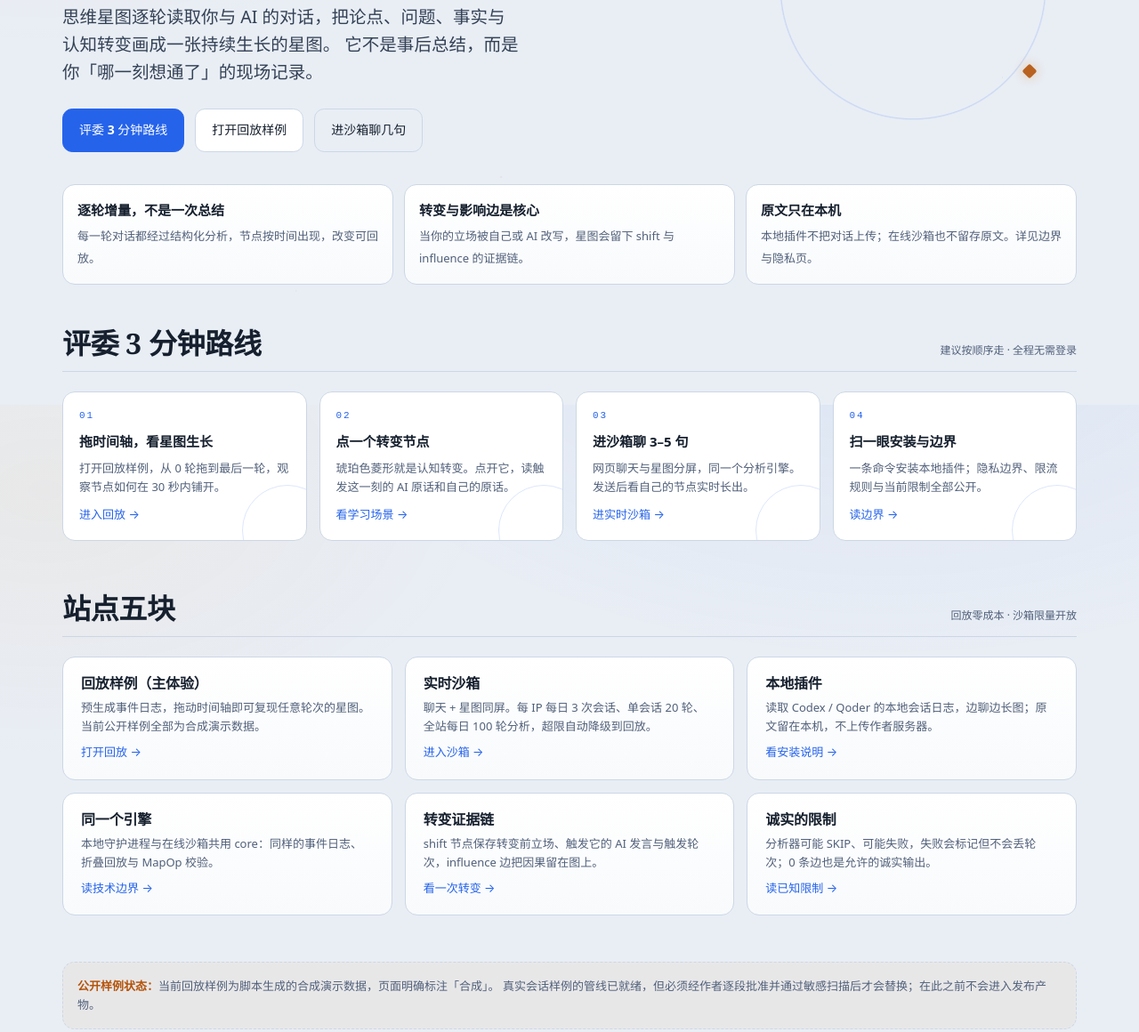
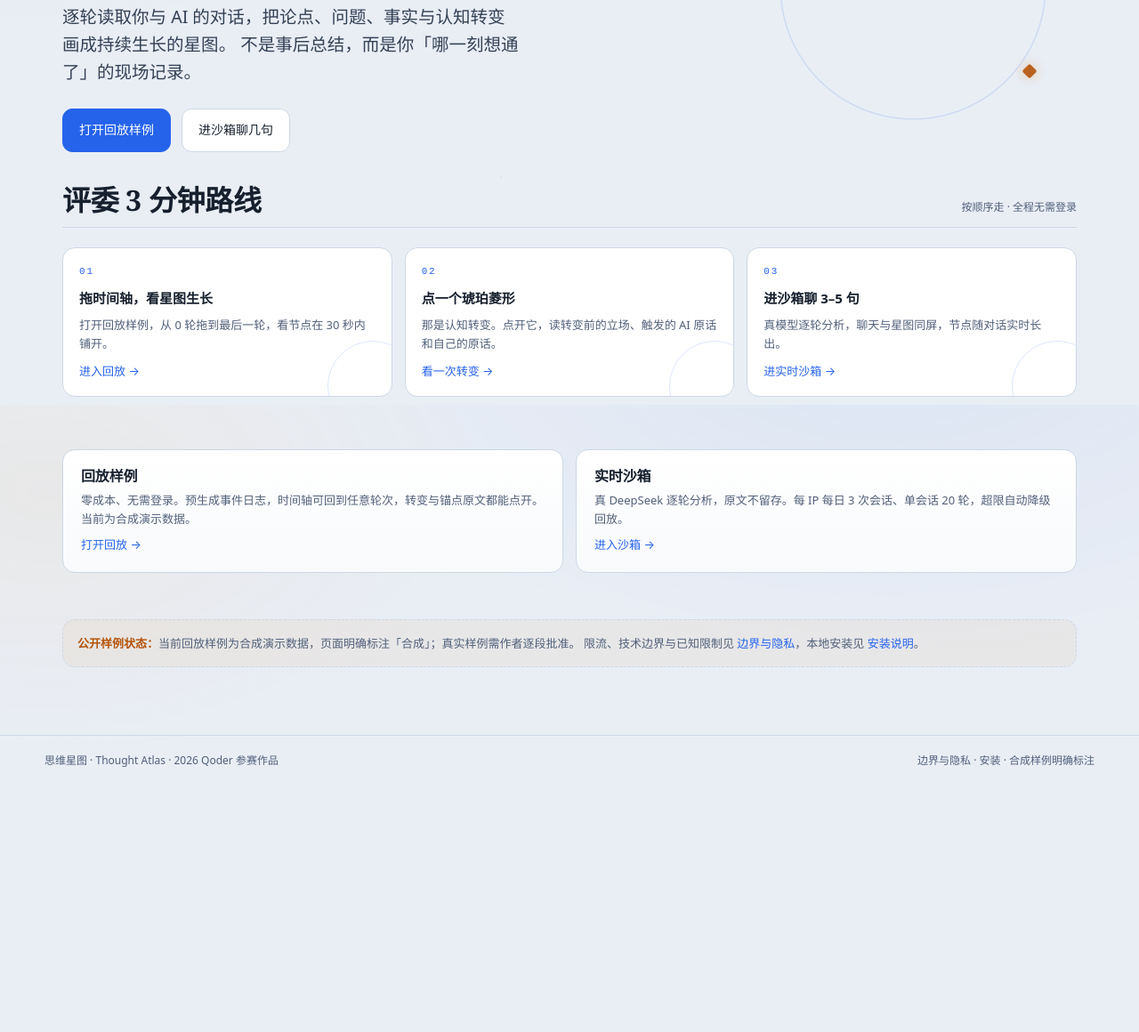
Before and after one commit to lwl-ManchesterCity/thought-atlas, a website with bundled scripts: page site/web/index.html in a window 1280 px wide. Shown: the part 345-1505 px from the top of the page at 89% size. After the commit the page ends 1228 px from the top, so only its background shows below. Built offline with nearby package versions, Linux system fonts and the light colour scheme.

Commit message:
feat(site): let the local preview opt into the real DeepSeek model and cut the homepage to four focused blocks (124 tests)
- site/dev/server.ts: ATLAS_SITE_MODEL=deepseek reuses the daemon's BYOK config (never logged); stub stays the default so tests stay offline and deterministic
- site/functions/lib/model.ts: DeepSeekModel accepts a model name so preview and hosted runs share one client
- site/web/index.html: hero + 3-step reviewer route + two entry cards + one-line status note; feature strip and five-block grid move to the existing boundary anchors

```diff
--- a/site/functions/lib/model.ts
+++ b/site/functions/lib/model.ts
@@ -26,11 +26,13 @@ export class DeepSeekModel implements HostedModel {
   private apiKey: string;
   private fetchImpl: typeof fetch;
   private baseUrl: string;
+  private model: string;
 
-  constructor(apiKey: string, fetchImpl: typeof fetch = fetch, baseUrl = DEEPSEEK_BASE) {
+  constructor(apiKey: string, fetchImpl: typeof fetch = fetch, baseUrl = DEEPSEEK_BASE, model = HOSTED_MODEL) {
     this.apiKey = apiKey;
     this.fetchImpl = fetchImpl;
     this.baseUrl = baseUrl;
+    this.model = model;
   }
 
   private async call(body: Record<string, unknown>, timeoutMs: number): Promise<{ data: ChatCompletion; latencyMs: number }> {
@@ -45,7 +47,7 @@ export class DeepSeekModel implements HostedModel {
           Authorization: `Bearer ${this.apiKey}`,
         },
         body: JSON.stringify({
-          model: HOSTED_MODEL,
+          model: this.model,
           ...body,
           thinking: { type: 'disabled' },
           stream: false,
--- a/site/web/index.html
+++ b/site/web/index.html
@@ -27,93 +27,57 @@
         <span class="kicker">StudyHack · 与 AI 一起学习的现场记录</span>
         <h1>把对话，长成一张会复盘的星图。</h1>
         <p class="lead">
-          思维星图逐轮读取你与 AI 的对话，把论点、问题、事实与认知转变画成一张持续生长的星图。
-          它不是事后总结，而是你「哪一刻想通了」的现场记录。
+          逐轮读取你与 AI 的对话，把论点、问题、事实与认知转变画成持续生长的星图。
+          不是事后总结，而是你「哪一刻想通了」的现场记录。
         </p>
         <div class="hero-actions">
-          <a class="btn btn-primary" href="#route">评委 3 分钟路线</a>
-          <a class="btn" href="/demo.html?session=focus">打开回放样例</a>
-          <a class="btn btn-ghost" href="/sandbox.html">进沙箱聊几句</a>
+          <a class="btn btn-primary" href="/demo.html?session=focus">打开回放样例</a>
+          <a class="btn" href="/sandbox.html">进沙箱聊几句</a>
         </div>
-      </section>
-
-      <section class="proof-strip" aria-label="三个关键事实">
-        <div class="proof"><strong>逐轮增量，不是一次总结</strong><span>每一轮对话都经过结构化分析，节点按时间出现，改变可回放。</span></div>
-        <div class="proof"><strong>转变与影响边是核心</strong><span>当你的立场被自己或 AI 改写，星图会留下 shift 与 influence 的证据链。</span></div>
-        <div class="proof"><strong>原文只在本机</strong><span>本地插件不把对话上传；在线沙箱也不留存原文。详见边界与隐私页。</span></div>
       </section>
 
       <section class="section" id="route">
         <div class="section-head">
           <h2>评委 3 分钟路线</h2>
-          <span>建议按顺序走 · 全程无需登录</span>
+          <span>按顺序走 · 全程无需登录</span>
         </div>
         <ol class="route-grid">
           <li>
             <strong>拖时间轴，看星图生长</strong>
-            <p>打开回放样例，从 0 轮拖到最后一轮，观察节点如何在 30 秒内铺开。</p>
+            <p>打开回放样例，从 0 轮拖到最后一轮，看节点在 30 秒内铺开。</p>
             <a href="/demo.html?session=focus">进入回放 →</a>
           </li>
           <li>
-            <strong>点一个转变节点</strong>
-            <p>琥珀色菱形就是认知转变。点开它，读触发这一刻的 AI 原话和自己的原话。</p>
-            <a href="/demo.html?session=learning">看学习场景 →</a>
+            <strong>点一个琥珀菱形</strong>
+            <p>那是认知转变。点开它，读转变前的立场、触发的 AI 原话和自己的原话。</p>
+            <a href="/demo.html?session=learning">看一次转变 →</a>
           </li>
           <li>
             <strong>进沙箱聊 3–5 句</strong>
-            <p>网页聊天与星图分屏，同一个分析引擎。发送后看自己的节点实时长出。</p>
+            <p>真模型逐轮分析，聊天与星图同屏，节点随对话实时长出。</p>
             <a href="/sandbox.html">进实时沙箱 →</a>
-          </li>
-          <li>
-            <strong>扫一眼安装与边界</strong>
-            <p>一条命令安装本地插件；隐私边界、限流规则与当前限制全部公开。</p>
-            <a href="/boundary.html">读边界 →</a>
           </li>
         </ol>
       </section>
 
       <section class="section">
-        <div class="section-head">
-          <h2>站点五块</h2>
-          <span>回放零成本 · 沙箱限量开放</span>
-        </div>
-        <div class="block-grid">
+        <div class="block-grid entry-grid">
           <article class="block-card">
-            <h3>回放样例（主体验）</h3>
-            <p>预生成事件日志，拖动时间轴即可复现任意轮次的星图。当前公开样例全部为合成演示数据。</p>
+            <h3>回放样例</h3>
+            <p>零成本、无需登录。预生成事件日志，时间轴可回到任意轮次，转变与锚点原文都能点开。当前为合成演示数据。</p>
             <a href="/demo.html">打开回放 →</a>
           </article>
           <article class="block-card">
             <h3>实时沙箱</h3>
-            <p>聊天 + 星图同屏。每 IP 每日 3 次会话、单会话 20 轮、全站每日 100 轮分析，超限自动降级到回放。</p>
+            <p>真 DeepSeek 逐轮分析，原文不留存。每 IP 每日 3 次会话、单会话 20 轮，超限自动降级回放。</p>
             <a href="/sandbox.html">进入沙箱 →</a>
-          </article>
-          <article class="block-card">
-            <h3>本地插件</h3>
-            <p>读取 Codex / Qoder 的本地会话日志，边聊边长图；原文留在本机，不上传作者服务器。</p>
-            <a href="/install.html">看安装说明 →</a>
-          </article>
-          <article class="block-card">
-            <h3>同一个引擎</h3>
-            <p>本地守护进程与在线沙箱共用 core：同样的事件日志、折叠回放与 MapOp 校验。</p>
-            <a href="/boundary.html#engine">读技术边界 →</a>
-          </article>
-          <article class="block-card">
-            <h3>转变证据链</h3>
-            <p>shift 节点保存转变前立场、触发它的 AI 发言与触发轮次，influence 边把因果留在图上。</p>
-            <a href="/demo.html?session=learning">看一次转变 →</a>
-          </article>
-          <article class="block-card">
-            <h3>诚实的限制</h3>
-            <p>分析器可能 SKIP、可能失败，失败会标记但不会丢轮次；0 条边也是允许的诚实输出。</p>
-            <a href="/boundary.html#limits">读已知限制 →</a>
           </article>
         </div>
       </section>
 
       <p class="honesty-note">
-        <strong>公开样例状态：</strong>当前回放样例为脚本生成的合成演示数据，页面明确标注「合成」。
-        真实会话样例的管线已就绪，但必须经作者逐段批准并通过敏感扫描后才会替换；在此之前不会进入发布产物。
+        <strong>公开样例状态：</strong>当前回放样例为合成演示数据，页面明确标注「合成」；真实样例需作者逐段批准。
+        限流、技术边界与已知限制见 <a href="/boundary.html">边界与隐私</a>，本地安装见 <a href="/install.html">安装说明</a>。
       </p>
     </main>
 
--- a/site/web/site.css
+++ b/site/web/site.css
@@ -311,31 +311,6 @@ kbd {
   box-shadow: 0 0 14px rgba(217, 119, 6, 0.45);
 }
 
-.proof-strip {
-  display: grid;
-  grid-template-columns: repeat(3, minmax(0, 1fr));
-  gap: calc(12px * var(--site-space));
-  margin-bottom: calc(48px * var(--site-space));
-}
-
-.proof {
-  padding: calc(16px * var(--site-space));
-  border: 1px solid var(--site-border);
-  border-radius: var(--site-radius);
-  background: linear-gradient(180deg, #ffffff, #f8fafc);
-}
-
-.proof strong {
-  display: block;
-  font-size: 15px;
-  margin-bottom: 4px;
-}
-
-.proof span {
-  color: var(--site-muted);
-  font-size: 13px;
-}
-
 .section {
   margin-bottom: calc(52px * var(--site-space));
 }
@@ -365,7 +340,7 @@ kbd {
 
 .route-grid {
   display: grid;
-  grid-template-columns: repeat(4, minmax(0, 1fr));
+  grid-template-columns: repeat(3, minmax(0, 1fr));
   gap: calc(14px * var(--site-space));
   list-style: none;
   padding: 0;
@@ -450,6 +425,10 @@ kbd {
 
 .block-card a {
   font-size: 13px;
+}
+
+.entry-grid {
+  grid-template-columns: repeat(2, minmax(0, 1fr));
 }
 
 .honesty-note {
@@ -1196,7 +1175,6 @@ input[type='range'] {
   .page { padding: 28px 14px 48px; }
   .hero h1 { font-size: clamp(1.9rem, calc(3.1rem * var(--site-type)), 3.2rem); }
   .page-head h1 { font-size: clamp(1.6rem, calc(2.4rem * var(--site-type)), 2.4rem); }
-  .proof-strip { grid-template-columns: 1fr; }
   .route-grid { grid-template-columns: 1fr; }
   .route-grid li { min-height: auto; }
   .block-grid { grid-template-columns: 1fr; }
```
Also changed, not shown: site/dev/server.ts (+23 -2 lines).
